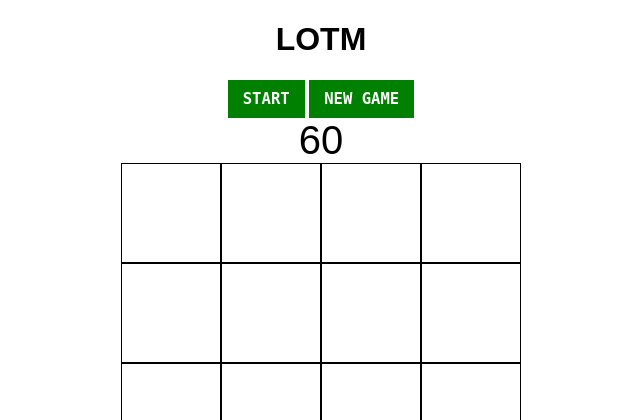
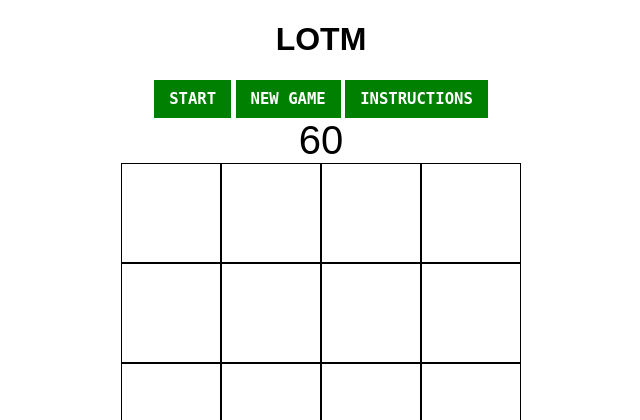
Before and after one commit to adjknowles/WDI-Project-1, a PHP site: page / in a window 1280 px wide. Shown: the top 420 px of the page, without its empty margins (319-959 px from the left). Run offline with PHP 8.4, Linux system fonts and the light colour scheme; some libraries are stand-ins or nearby versions.

Commit message:
Added an instructions button

```diff
--- a/css/style.css
+++ b/css/style.css
@@ -88,6 +88,16 @@ button {
   font-weight: bold;
 }
 
+#instructions {
+  background: green;
+  color: white;
+  border: none;
+  padding: 10px 15px;
+  font-size: 1.2em;
+  font-family: monospace;
+  font-weight: bold;
+}
+
 .guessing {
   background: yellow;
 }
--- a/index.html
+++ b/index.html
@@ -10,7 +10,9 @@
   <h1>LOTM</h1>
   <button id="start">START</button>
   <button id="newgame">NEW GAME</button>
+  <button id="instructions">INSTRUCTIONS</button>
   <div input="text" id="timer">60</div>
+  <div input="text" id="instruct"></div>
   <ul class="grid">
     <li></li>
     <li></li>
--- a/js/app.js
+++ b/js/app.js
@@ -12,9 +12,17 @@ window.onload = function(){
   var A;
 
   $("#start").on("click", updateTimer);
+  $("#instructions").on("click", getInstructions);
   $('.answers').on("click", '.answer', chooseAnswer);
   $("li").on("click", getEquation);
   $("#newgame").on("click", newGame);
+
+  function getInstructions(){
+    $('#instruct').html("Click start to begin." + "<br/>" + "Select a square and pick the correct answer below." + "<br/>" + "Then move on to another square." + "<br/>" + "Answer as many squares as you can in 1 minute.");
+  }
+  // $('#instructions').click(function(){
+  //     $("ul").hide();
+  // }
 
   function chooseAnswer(){
     var answer = $(this).text();
@@ -29,7 +37,7 @@ window.onload = function(){
       $(".guessing").removeClass("guessing");
     };
 
-    if ($(".correct").length === 16) {
+    if ($(".correct").length === 5) {
       clearInterval(A);
       $("#question").hide();
       // Stop timer
@@ -96,14 +104,16 @@ window.onload = function(){
     var myArray = answers;
     shuffleAnswers(myArray);
 
-    $(".answers").append('<button class="answer">'+parseFloat(myArray[0].toFixed(2))+'</button>');
-    $(".answers").append('<button class="answer">'+parseFloat(myArray[1].toFixed(2))+'</button>');
-    $(".answers").append('<button class="answer">'+parseFloat(myArray[2].toFixed(2))+'</button>');
+    $(".answers").html('<button class="answer">'+parseFloat(myArray[0].toFixed(2))+
+      '</button>' + '<button class="answer">'+parseFloat(myArray[1].toFixed(2))+
+      '</button>' + '<button class="answer">'+parseFloat(myArray[2].toFixed(2))+'</button>');
   }
 
   function updateTimer(){
     play = true;
     var counter = 30;
+
+    $("#instruct").hide();
 
     var A = setInterval(function(){
       counter --;
@@ -111,6 +121,7 @@ window.onload = function(){
         return timer.html(counter);
       } else {
         $("#question").hide();
+        $("#timer").hide();
         return $('ul').html("GAME OVER!" + "<br/>" + "You Scored " + playerScore + " Points");
         play = false;
         // Clear all squares and everything else!
```
